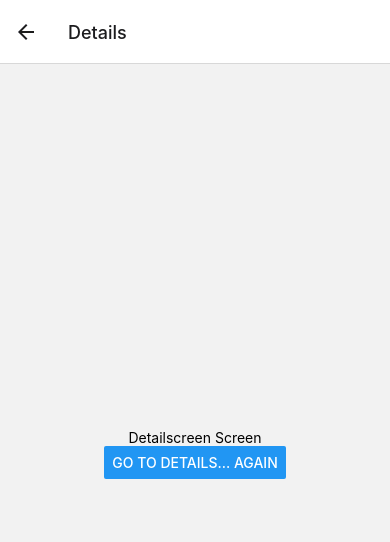
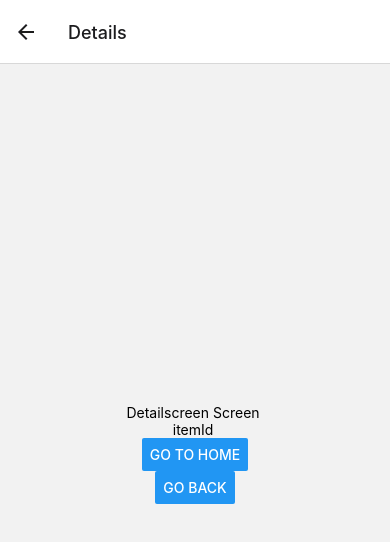
Before and after one commit to monzter50/PokemonAppNative, a React Native app: screen /Details in a window 390 px wide. Shown: the top 542 px of the page. Built offline with nearby package versions, Linux system fonts and the light colour scheme.

Commit message:
add requeriment and descriptions

```diff
--- a/src/ui/Details/index.tsx
+++ b/src/ui/Details/index.tsx
@@ -1,16 +1,30 @@
 import React from 'react';
 import {Text, View, Button} from 'react-native';
-type DetailsProps = {
+type RouteParams = {
+  itemId?: number;
+  otherParam?: string;
+};
+type Route = {
+  params?: RouteParams | undefined;
+};
+interface DetailsProps {
   navigation: any;
-};
-function Detailscreen({navigation}: DetailsProps) {
+  route?: Route;
+}
+function Detailscreen(props: DetailsProps) {
+  const {navigation, route} = props;
+  // const {itemId, otherParam} = route?.params;
+
+  const allParams: RouteParams | undefined = route?.params;
   return (
     <View style={{flex: 1, alignItems: 'center', justifyContent: 'center'}}>
-      <Text>Detailscreen Screen</Text>
-      <Button
-        title="Go to Details... again"
-        onPress={() => navigation.navigate('Details')}
-      />
+      <Text>Detailscreen Screen {allParams?.otherParam}</Text>
+      <Text>
+        itemId {allParams?.itemId}
+        {/* {itemId} */}
+      </Text>
+      <Button title="Go to Home" onPress={() => navigation.navigate('Home')} />
+      <Button title="Go back" onPress={() => navigation.goBack()} />
     </View>
   );
 }
--- a/src/ui/Home/index.tsx
+++ b/src/ui/Home/index.tsx
@@ -10,7 +10,12 @@ function HomeScreen({navigation}: HomeProps) {
       <Text>Home Screen</Text>
       <Button
         title="Go to Details"
-        onPress={() => navigation.navigate('Details')}
+        onPress={() =>
+          navigation.navigate('Details', {
+            itemId: 86,
+            otherParam: 'anything you want here',
+          })
+        }
       />
     </View>
   );
```
Also changed, not shown: 1 other file (tests, documents, lock files or other folders).
